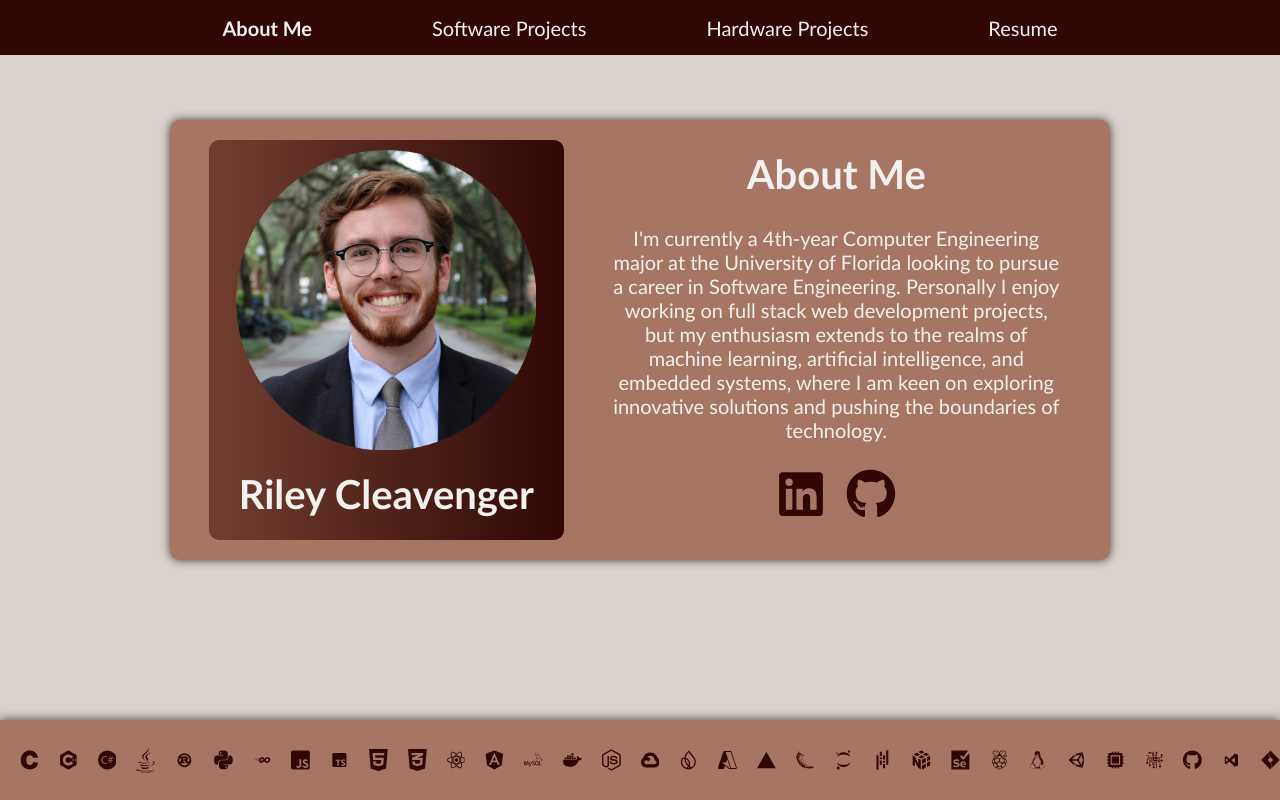
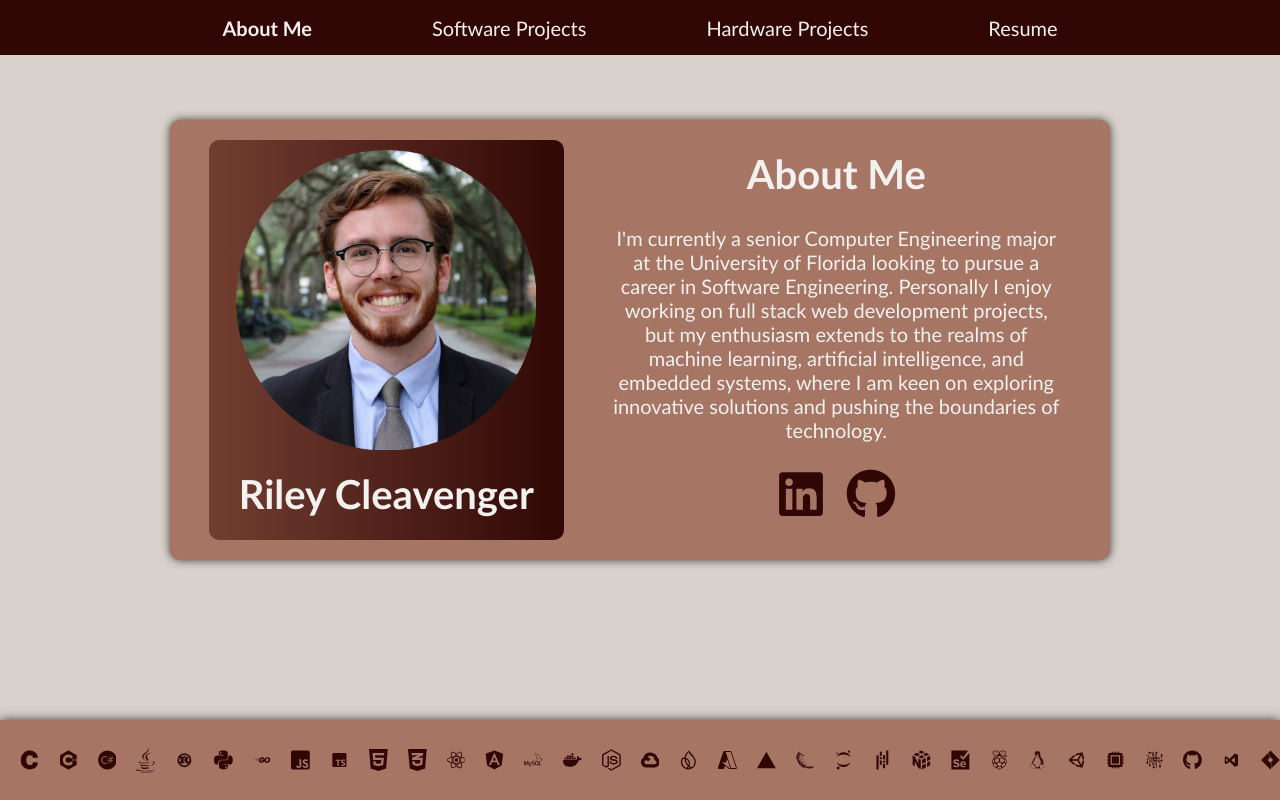
Before and after one commit to rileycleavenger/portfolio_v2, a React (Create React App) app in the folder riley-portfolio/: page / in a window 1280 px wide. Built offline with nearby package versions, Linux system fonts and the light colour scheme.

Commit message:
text change

```diff
--- a/riley-portfolio/src/components/about/about.tsx
+++ b/riley-portfolio/src/components/about/about.tsx
@@ -22,7 +22,7 @@ const About: React.FC = () => {
         </div>
         <div className="bio">
           <h1>About Me</h1>
-          <p>I'm currently a 4th-year Computer Engineering major at the University of Florida looking to pursue a career in Software Engineering. Personally I enjoy working on full stack web development projects, but my enthusiasm extends to the realms of machine learning, artificial intelligence, and embedded systems, where I am keen on exploring innovative solutions and pushing the boundaries of technology.</p>
+          <p>I'm currently a senior Computer Engineering major at the University of Florida looking to pursue a career in Software Engineering. Personally I enjoy working on full stack web development projects, but my enthusiasm extends to the realms of machine learning, artificial intelligence, and embedded systems, where I am keen on exploring innovative solutions and pushing the boundaries of technology.</p>
           <div className="socials">
             <a className="social-icon" href="https://www.linkedin.com/in/rileycleavenger/" target="_blank">
               <FaLinkedin />
```
